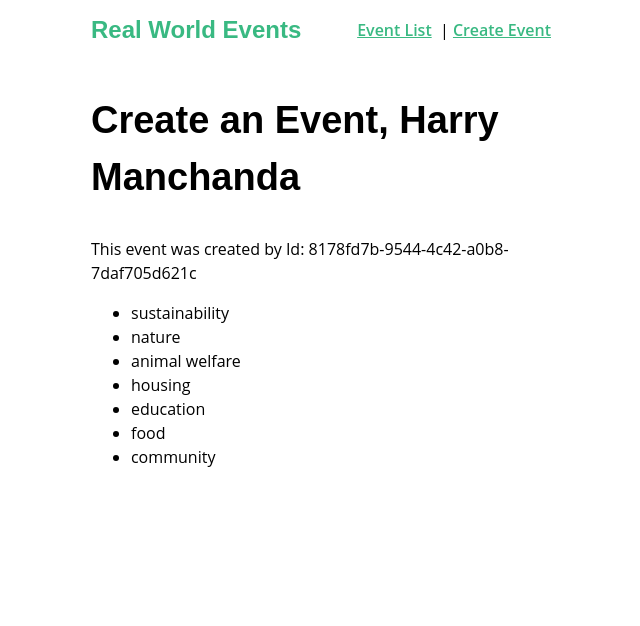
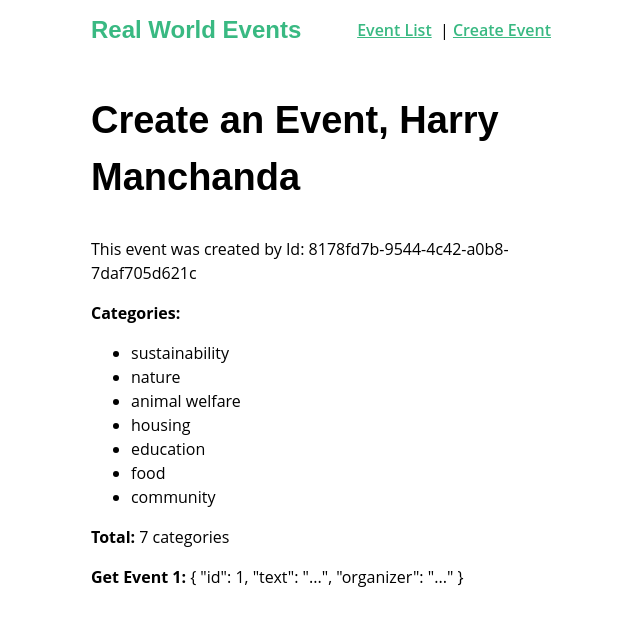
Before and after one commit to IamManchanda/real-world-vue, a Vue app: page /event/create in a window 1280 px wide. Shown: the top 626 px of the page, without its empty margins (319-959 px from the left). Built offline with nearby package versions, Linux system fonts and the light colour scheme.

Commit message:
Revision on Vuex:Getters!

```diff
--- a/src/store.js
+++ b/src/store.js
@@ -19,7 +19,18 @@ export default new Vuex.Store({
       "food",
       "community",
     ],
+    events: [
+      { id: 1, text: "...", organizer: "..." },
+      { id: 2, text: "...", organizer: "..." },
+      { id: 3, text: "...", organizer: "..." },
+      { id: 4, text: "...", organizer: "..." },
+    ],
   },
   mutations: {},
   actions: {},
+  getters: {
+    catLength: state => state.categories.length,
+    getEventById: state => eventId =>
+      state.events.find(event => event.id == eventId),
+  },
 });
--- a/src/views/EventCreate.vue
+++ b/src/views/EventCreate.vue
@@ -2,17 +2,29 @@
   <div>
     <h2>Create an Event, {{ user.name }}</h2>
     <p>This event was created by Id: {{ user.id }}</p>
+    <p>
+      <strong>Categories:</strong>
+    </p>
     <ul>
       <li v-for="category in categories" :key="category">{{ category }}</li>
     </ul>
+    <p>
+      <strong>Total:</strong>
+      {{ catLength }} categories
+    </p>
+    <p>
+      <strong>Get Event 1:</strong>
+      {{ getEventById(1) }}
+    </p>
   </div>
 </template>
 
 <script>
-import { mapState } from "vuex";
+import { mapState, mapGetters } from "vuex";
 
 export default {
   computed: {
+    ...mapGetters(["catLength", "getEventById"]),
     ...mapState(["user", "categories"]),
   },
 };
```
